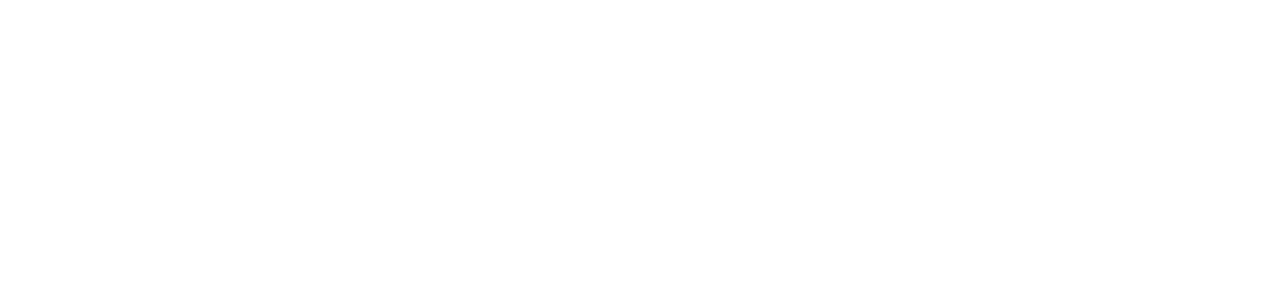
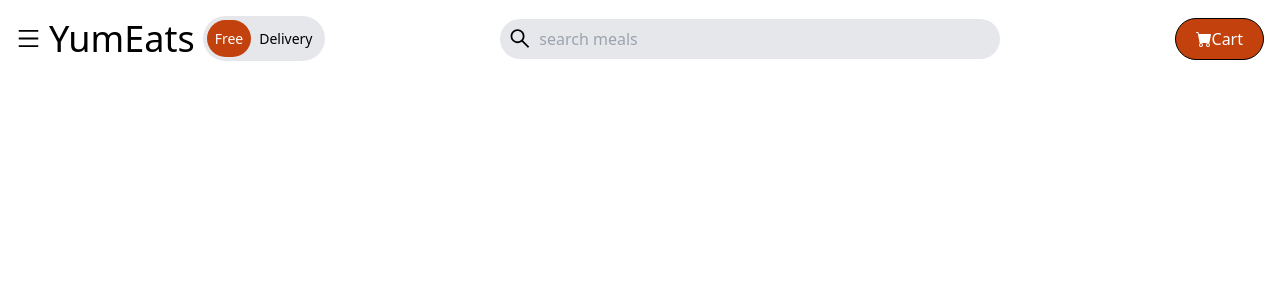
Before and after one commit to Sahan2000/recipe-app, a React (Create React App) app: page / in a window 1280 px wide. Shown: the top 300 px of the page. Built offline with nearby package versions, Linux system fonts and the light colour scheme.

Commit message:
create navigation bar

```diff
--- a/package.json
+++ b/package.json
@@ -8,6 +8,7 @@
     "@testing-library/user-event": "^13.5.0",
     "react": "^18.2.0",
     "react-dom": "^18.2.0",
+    "react-icons": "^5.0.1",
     "react-scripts": "5.0.1",
     "web-vitals": "^2.1.4"
   },
--- a/src/components/TopNav.js
+++ b/src/components/TopNav.js
@@ -1,8 +1,68 @@
-import React from 'react'
-
+import React, {useState} from 'react'
+import {AiOutlineMenu, AiOutlineSearch, AiOutlineClose} from 'react-icons/ai'
+import {BsFillCartFill, BsPerson} from 'react-icons/bs'
+import {TbTruckReturn} from 'react-icons/tb'
+import {FaGoogleWallet} from 'react-icons/fa'
+import {MdHelp, MdOutlineFavorite} from 'react-icons/md'
 const TopNav = ()=>{
+    const [sideNav, setSideNav] = useState(false)
+    console.log(sideNav)
     return(
         <div className='max-w-[1520] mx-auto flex justify-between items-center p-4'>
+            <div className='flex items-center'>
+                <div onClick={()=>setSideNav(!sideNav)} className='cursor-pointer'>
+                    <AiOutlineMenu size={25}/>
+                </div>
+                <h1 className='text-2xl sm:text-3xl lg:text-4xl px-2' >Yum
+                    <span>Eats</span>
+                </h1>
+                <div className='hidden lg:flex items-center bg-gray-200 rounded-full p-1 text-[14px]'>
+                    <p className='bg-orange-700 text-white rounded-full p-2 text-bold'>Free</p>
+                    <p className= 'p-2 text-bold'>Delivery</p>
+                </div>
+            </div>
+            <div className='bg-gray-200 rounded-full flex items-center px-2 w-[200px] sm:w0[400px] lg:w-[500px]'>
+                <AiOutlineSearch size={25}/>
+                <input className='bg-transparent p-2 w-full focus:outline-none' type='text' placeholder='search meals'/>
+            </div>
+            <button className='bg-orange-700 text-white hidden md:flex items-center py-2 rounded-full'>
+                <BsFillCartFill/> Cart
+            </button>
+            {
+                sideNav ? (
+                    <div className='bg-black/60 fixed w-full h-screen z-10 top-0 left-0'></div>
+                ): ("")
+            }
+
+            <div className={sideNav ? 'fixed top-0 left-0 w-[300px] h-screen bg-white z-10 duration-300' :
+                'fixed top-0 left-[-100%] w-[300px] h-screen bg-white z-10 duration-300'}>
+                <AiOutlineClose onClick={()=>setSideNav(!sideNav)} className='absolute right-4 top-4 cursor-pointer' size={25}/>
+                <h2 className='text-2xl p-4'> Yum <span className='text-orange-700 font-bold'>Eats</span></h2>
+                <nav>
+                    <ul className='flex flex-col p-4 text-gray-900'>
+                        <li className='text-xl py-4 flex'>
+                            <BsPerson size={25} className='mr-4 text-white bg-black rounded-full'/>
+                            My Account
+                        </li>
+                        <li className='text-xl py-4 flex'>
+                            <TbTruckReturn size={25} className='mr-4 text-white bg-black rounded-full'/>
+                            Delivery
+                        </li>
+                        <li className='text-xl py-4 flex'>
+                            <MdOutlineFavorite size={25} className='mr-4 text-white bg-black rounded-full'/>
+                            My Favourite
+                        </li>
+                        <li className='text-xl py-4 flex'>
+                            <FaGoogleWallet size={25} className='mr-4 text-white bg-black rounded-full'/>
+                            My Wallet
+                        </li>
+                        <li className='text-xl py-4 flex'>
+                            <MdHelp size={25} className='mr-4 text-white bg-black rounded-full'/>
+                            Help
+                        </li>
+                    </ul>
+                </nav>
+            </div>
 
         </div>
     )
```
Also changed, not shown: 1 other file (tests, documents, lock files or other folders).
